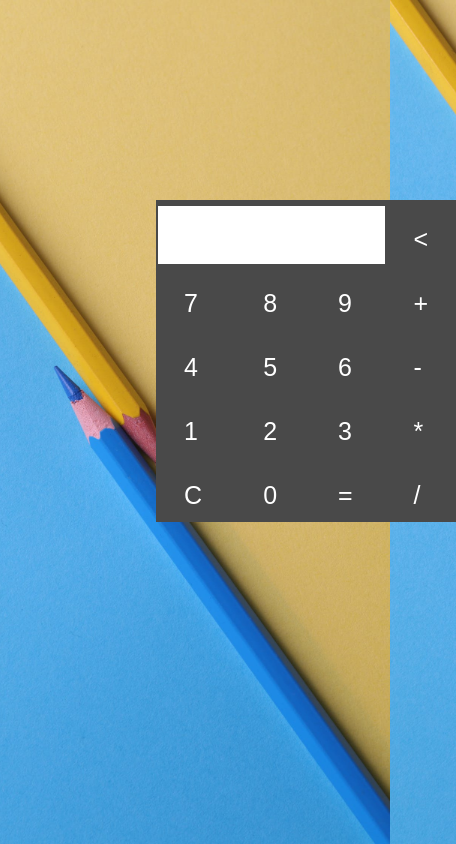
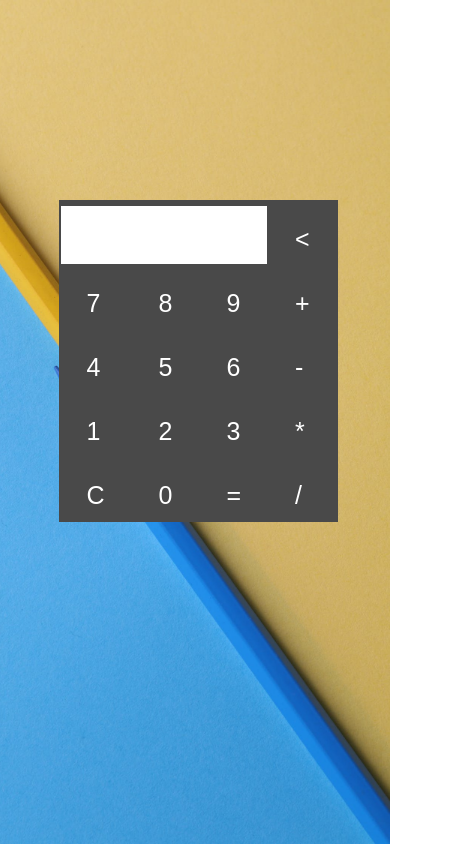
Before and after one commit to ihabsouey/Calculator, a plain HTML site: page index.html in a window 390 px wide. Shown: the whole page, 456 px wide, since content can reach past the window. Drawn offline with Linux system fonts and the light colour scheme.

Commit message:
responsive

```diff
--- a/style.css
+++ b/style.css
@@ -7,7 +7,6 @@ body{
 
 }
 div{
-
 
     margin-left: 40%;
     padding-top: 200px;
@@ -30,6 +29,7 @@ input{
     background-color: white;
     padding: 14.5px 0px ;
     width: 100%;
+
     cursor:text;
     color: black;
 }
@@ -39,3 +39,20 @@ input{
 td{
     padding: 5px 20px;
 }
+@media (max-width : 900px){
+    div{
+
+        margin-left: 30%;
+    }
+}
+@media (max-width : 500px){
+    div{
+
+        margin-left: 15%;
+        margin-right: 15%;
+    }
+    table{
+        box-sizing: border-box;
+        width: 150px;
+    }
+}
```
